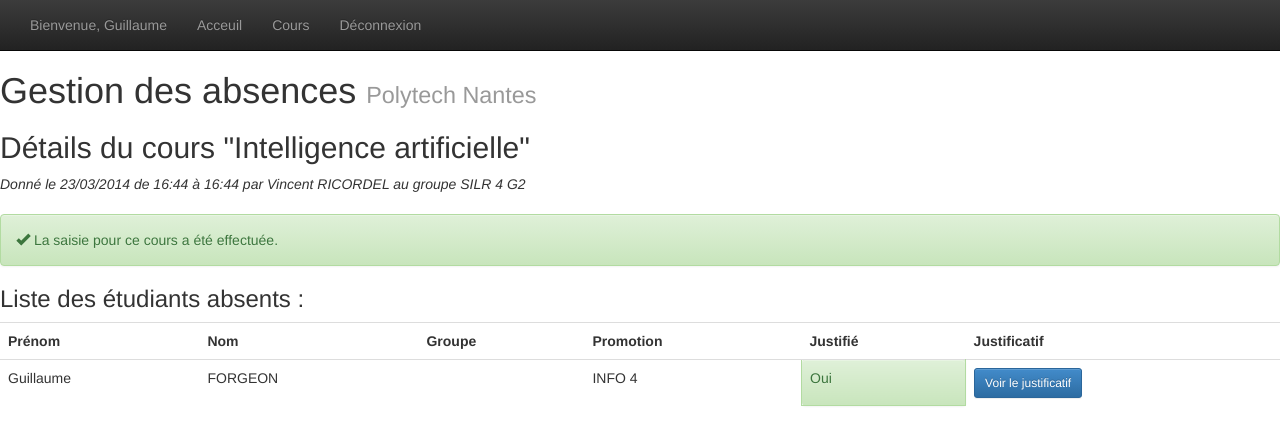
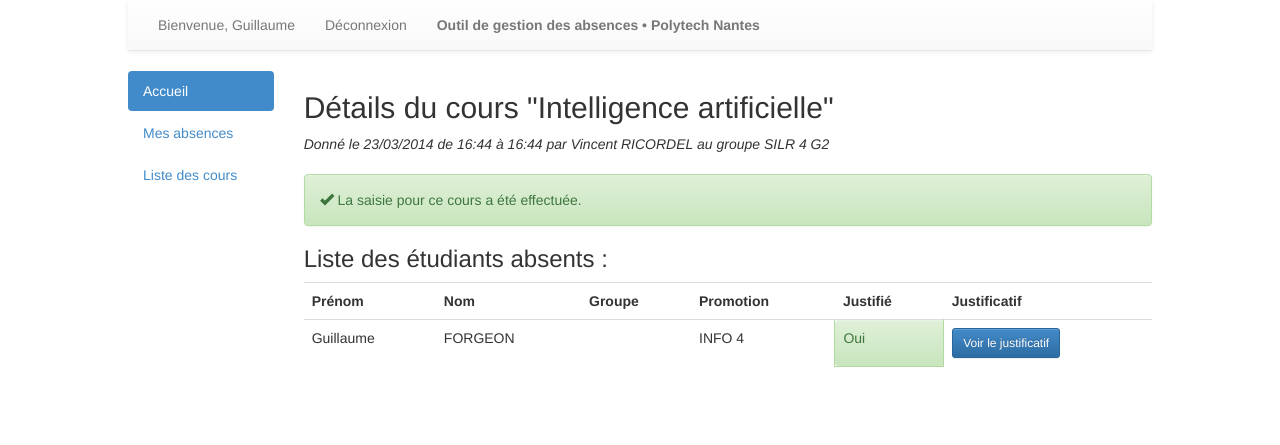
Before and after one commit to Zikkee/ProjetWesh, a Django app: page /cours/1/ in a window 1280 px wide. Shown: the top 445 px of the page. Run offline with Django 3.2, Linux system fonts and the light colour scheme; a user stored in the database is signed in; data comes from the database, SQL or seed files in the repository; both versions use the stored data as it was after the commit; parts of the project's set-up code (start-up, migrations or seed data) failed here and were passed over; some libraries are stand-ins or nearby versions.

Commit message:
Début ajout justificatifs + nouveau design

```diff
--- a/absences/forms.py
+++ b/absences/forms.py
@@ -12,8 +12,8 @@ class JustificatifForm(forms.Form):
 	# matiere = forms.CharField(label='Matière', max_length=30)
 
 class JustificatifMultipleForm(forms.Form):
-	etudiant = forms.Select(label="Etudiant")
-	matieres = forms.SelectMultiple(labels="Matières")
+	# etudiant = forms.Select(label="Etudiant")
+	# matieres = forms.SelectMultiple(label="Matières")
 	dateDebut = forms.DateField(label='Date début effet')
 	dateFin = forms.DateField(label='Date fin effet')
 	raison = forms.CharField(label="Raison", max_length=100)
--- a/absences/static/style.css
+++ b/absences/static/style.css
@@ -1,3 +1,3 @@
 body {
-	color:red;
+	width:80%;
 }
--- a/absences/templates/absences/consultationCours.html
+++ b/absences/templates/absences/consultationCours.html
@@ -62,7 +62,7 @@
 				<td>
 					{% if not absence.justifie %}
 						{% if perms.absences.can_ajouterJustificatif %}
-							<a href="#" class="btn btn-primary btn-sm" role="button">Ajouter un justificatif</a></td>
+							<a href="{% url 'absences:ajouteJustificatif' absence.id %}" class="btn btn-primary btn-sm" role="button">Ajouter un justificatif</a></td>
 						{% else %}
 						-
 						{%endif%}
--- a/absences/views.py
+++ b/absences/views.py
@@ -30,6 +30,7 @@ def connexion(request):
 			user = authenticate(username=identifiant, password=motDePasse)
 			if user:
 				login(request, user)
+				messages.success(request, 'Vous êtes bien connecté !')
 				return redirect(reverse('absences:index'))
 			else:
 				error = True
@@ -97,7 +98,7 @@ def saisieAbsences(request, cours_id):
 			cours.save()
 
 			messages.success(request, 'Les étudiants absents ont bien été enregistrés.')
-			return redirect('absences:index')
+			return redirect('absences:consultationCours', cours_id=cours_id)
 	else:
 		messages.error(request, 'La saisie pour ce cours a déjà été effectuée.')
 		return redirect(reverse('absences:index'))
@@ -114,12 +115,14 @@ def ajouterJustificatif(request, absence_id):
 
 		if form.is_valid():
 			raison = form.cleaned_data['raison']
-			justificatif = Justificatif(genre=raison, dateDebut="2014-02-02", dateFin="2014-02-02")
+			justificatif = Justificatif(genre=raison, dateDebut=cours.dateDebut, dateFin=cours.dateFin)
 			justificatif.save()
 
 			absence.justifie = True
 			absence.justificatif = justificatif
 			absence.save()
+			messages.success(request, 'Le justification a bien été ajouté.')
+			return redirect('absences:consultationCours', cours_id=cours.id)
 
 	else:
 		form = JustificatifForm()
--- a/templates/general.html
+++ b/templates/general.html
@@ -2,34 +2,36 @@
 	<head>
 		<title>Gestion des absences &bull; {%block title%}Index{%endblock%}</title>
 		{% load staticfiles %}
+		<link rel="stylesheet" type="text/css" href="{% static 'css/style.css' %}" />
 		<link rel="stylesheet" type="text/css" href="{% static 'css/bootstrap.min.css' %}" />
 		<link rel="stylesheet" type="text/css" href="{% static 'css/bootstrap-theme.min.css' %}" />
 	</head>
 	<body>
 
+	<div id="content">
 		<!-- Barre de navigation -->
-	<nav class="navbar navbar-inverse navbar-static-top" role="navigation">
+		<nav class="navbar navbar-default navbar-static-top" role="navigation">
 			<div class="container-fluid">
 				<div class="collapse navbar-collapse" id="bs-example-navbar-collapse-1">
 					<ul class="nav navbar-nav">
 						{% if user.is_authenticated %}
 						<li><a href="">Bienvenue, {{user.first_name}}</a></li>
+						{% else %}
+						<li><a href="">Bienvenue !</a></li>
 						{% endif %}
-					<li><a href="{% url 'absences:index' %}">Acceuil</a></li>
-					<li><a href="{% url 'absences:listeCours'%} ">Cours</a></li>
 						{% if user.is_authenticated %}
 						<li><a href="{% url 'absences:deconnexion' %}" title="Deconnexion">Déconnexion</a></li>
 						{% else %}
-					<li><a href="{% url 'absences:connexion' %}" title="Connexion">Connexion</a></li>
+						<li><a href="{% url 'absences:connexion' %}" title="Connexion" style="font-weight:bold;">Connexion</a></li>
 						{% endif %}
+						<li><a href="#" style="font-weight:bold;">Outil de gestion des absences &bull; Polytech Nantes</a></li>
 					</ul>
 				</div>
 			</div>
 		</nav>
 		<!-- Fin barre de navigation -->
-
-	<h1>Gestion des absences <small>Polytech Nantes</small></h1>
-
+<!-- 		<h1>Gestion des absences <small>Polytech Nantes</small></h1>
+ -->
 		{% if messages %}
 				{% for message in messages %}
 					{% if message.tags == 'error' %}
@@ -47,10 +49,18 @@
 			</ul>
 		{% endif %}
 
-	<div id="content">
-	{% block content %}
-
-	{% endblock %}
+		<div class="row">
+			<div class="col-md-2">
+				<ul class="nav nav-pills nav-stacked">
+				  	<li class="active"><a href="{% url 'absences:index' %}">Accueil</a></li>
+					<li><a href="#">Mes absences</a></li>
+					<li><a href="{% url 'absences:listeCours' %}">Liste des cours</a></li>
+				</ul>
+			</div>
+	 		<div class="col-md-10">
+				{% block content %}	{% endblock %}
+	 		</div>
+		</div>
 	</div>
 	<script src="{% static 'js/jquery.min.js' %}" type="text/javascript"></script>
 	<script src="{% static 'js/bootstrap.min.js' %}" type="text/javascript"></script>
```
Also changed, not shown: db.sqlite3. Lines whose indentation alone changed are shown as unchanged.
